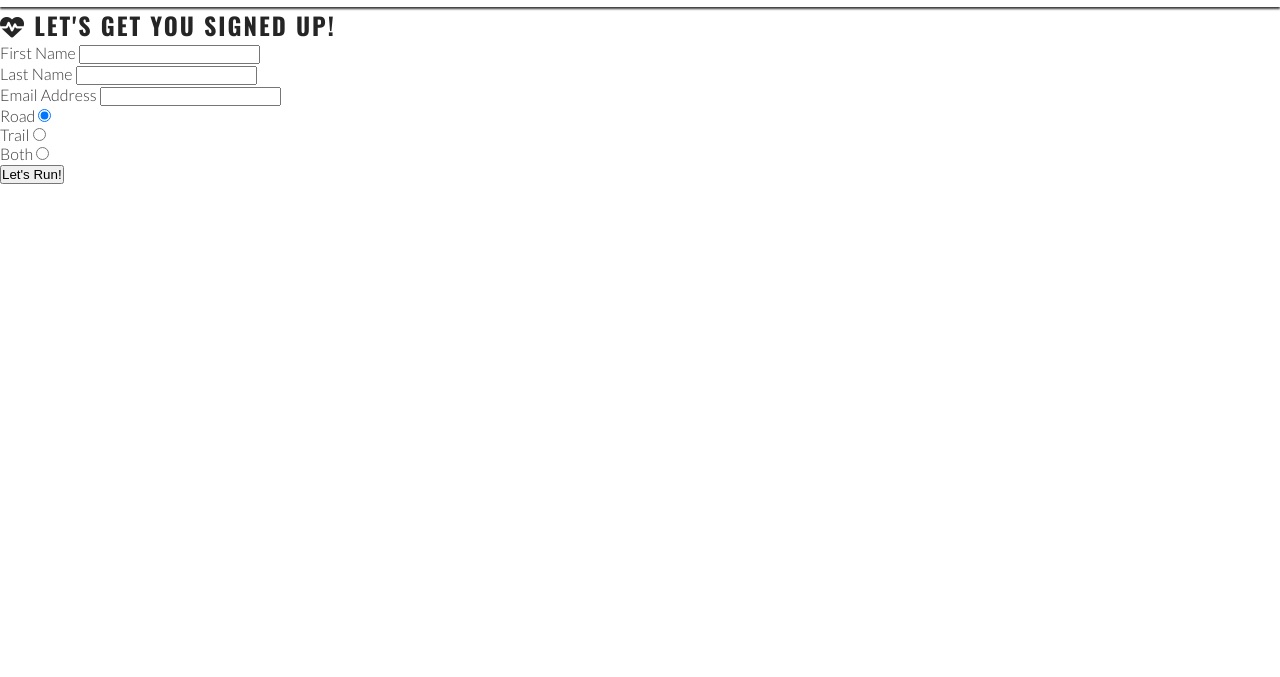
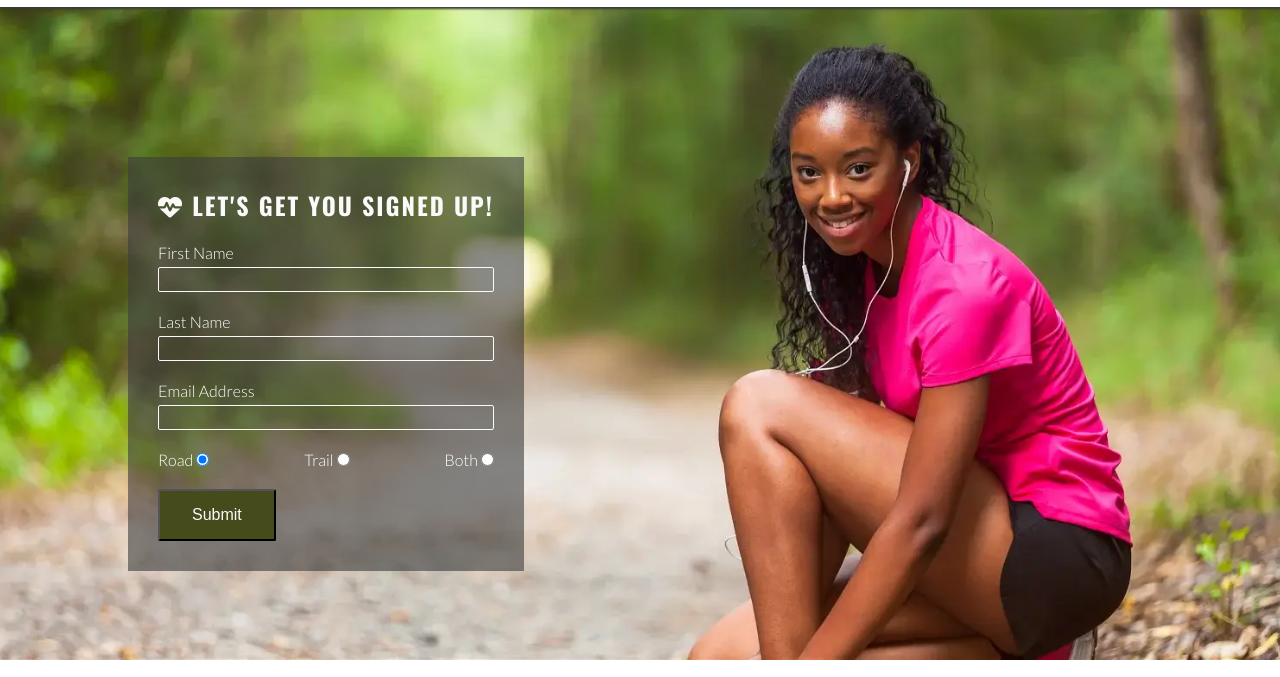
Before and after one commit to marianamalfa/loverunning, a plain HTML site: page signup.html in a window 1280 px wide. Shown: the part 72-749 px from the top of the page. Drawn offline with nearby package versions, Linux system fonts and the light colour scheme.

Commit message:
Add style in the sign up form

```diff
--- a/assets/css/style.css
+++ b/assets/css/style.css
@@ -93,6 +93,8 @@ main {
     /* Make main element take up any surplus space to push footer down */
     flex: 1 0 auto;
     margin-top: 47px;
+    display: flex;
+    flex-direction: column;
 }
 
 /* Hero section */
@@ -208,6 +210,51 @@ main {
     color: #fafafa;
 }
 
+#signup {
+    background-image: url("../images/signup-image.webp");
+    background-size: cover;
+    background-position: 75%;
+    flex-grow: 1;
+    padding: 20px 10% 0 10%;
+}
+
+#signup-form {
+    color: #ffffff;
+    background-color: rgba(60, 60, 60, 0.6);
+    padding: 30px;
+}
+
+#signup-form>h2 {
+    color: #fafafa;
+    margin-bottom: 20px;
+}
+
+.text-input {
+    background: transparent;
+    color: #fafafa;
+    width: 100%;
+    height: 25px;
+    margin: 5px 0 20px 0;
+    border: 1px solid #fafafa;
+    border-radius: 2px;
+    padding: 0 5px;
+}
+
+.radio-buttons {
+    width: 100%;
+    display: flex;
+    justify-content: space-between;
+}
+
+.join-button {
+    margin-top: 20px;
+    border-radius: 2px;
+    padding: 15px 32px;
+    font-size: 100%;
+    background-color: #454b1b;
+    color: #fafafa;
+}
+
 /* Media query: large or landscape phones (576px and up) */
 @media screen and (min-width: 576px) {
     #photos {
@@ -280,6 +327,27 @@ main {
         column-count: 3;
     }
 
+    #signup {
+        background-position: center;
+        position: relative;
+    }
+
+    #signup-form {
+        max-width: 400px;
+        position: absolute;
+        left: 10%;
+        top: 150px;
+    }
+
+    .text-input:hover {
+        border-color: #f16c6b;
+    }
+
+    .join-button:hover {
+        background-color: #fafafa;
+        color: #454b1b;
+    }
+
 }
 
 /* Large devices (laptops and desktops, 992px and up) */
--- a/signup.html
+++ b/signup.html
@@ -58,7 +58,7 @@
 
     <!-- Main content -->
     <main>
-      <section>
+      <section id="signup">
         <form
           id="signup-form"
           method="post"
@@ -127,7 +127,7 @@
               />
             </div>
           </div>
-          <button type="submit" class="join-button">Let's Run!</button>
+          <button type="submit" class="join-button">Submit</button>
         </form>
       </section>
     </main>
```
Also changed, not shown: assets/images/signup-image.webp (added).
